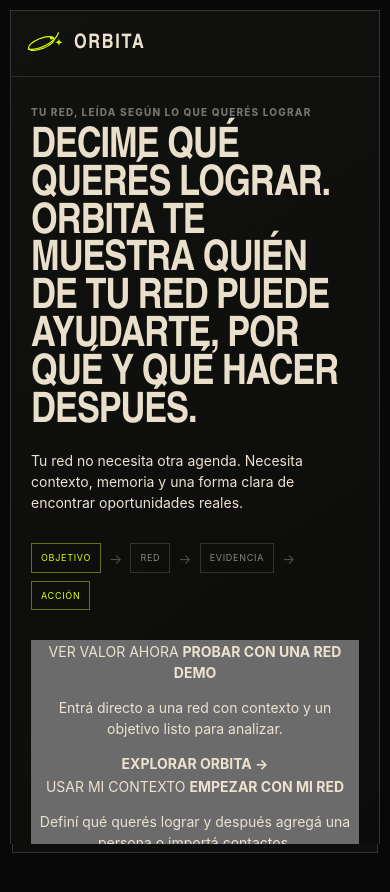
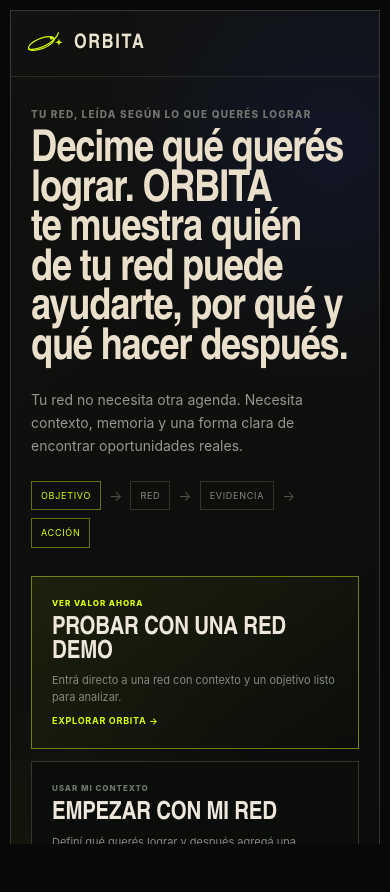
Before and after one commit to ivancristinisod-lang/ORBITA-APP, a website with bundled scripts: page index.html in a window 390 px wide. Both pictures are taken after a click on the button "ENTRAR →". Built offline with nearby package versions, Linux system fonts and the light colour scheme; files whose address does not match are found by name.

Commit message:
style: add breathing room and first-value onboarding

```diff
--- a/styles.css
+++ b/styles.css
@@ -504,3 +504,96 @@
   .network-goal-empty{min-height:calc(100vh - 180px);padding:28px 14px;border-left:0;border-right:0}
   .network-goal-empty h2{font-size:42px}
 }
+
+
+/* =========================================================
+   ORBITA V0.6.2 — FIRST VALUE EXPERIENCE
+   Lower friction, contextual guidance, more editorial air.
+   ========================================================= */
+:root{--content-max:1480px}
+.view{max-width:var(--content-max);padding:26px clamp(30px,4vw,58px) 68px}
+.page-head{margin-bottom:36px}
+.goal-intelligence{margin-bottom:42px}
+.attention-section{margin:44px 0 42px}
+.today-secondary{margin-top:18px}
+.v06-people-toolbar{margin-bottom:14px}
+.v06-filter-chips{margin-bottom:14px}
+.v06-people-list{margin-bottom:16px}
+.v06-import-strip{margin-top:16px}
+.network-command{margin-bottom:18px}
+.network-v06-layout{gap:18px}
+.v06-data-layout{gap:28px}
+
+/* Contextual tutorial signs */
+.tutorial-tip{position:relative;display:grid;grid-template-columns:32px minmax(0,1fr) 28px;gap:12px;align-items:start;max-width:920px;margin:0 0 28px;padding:13px 14px 13px 12px;border:1px solid #30342d;border-left:2px solid var(--cobalt);background:linear-gradient(90deg,rgba(39,71,255,.055),rgba(13,15,13,.65));box-shadow:0 14px 40px rgba(0,0,0,.12)}
+.tutorial-tip-mark{width:30px;height:30px;display:grid;place-items:center;border:1px solid #3d477a;color:#8fa0ff;background:rgba(39,71,255,.06)}
+.tutorial-tip-copy{display:grid;gap:3px;min-width:0}
+.tutorial-tip-copy strong{font-size:11px;color:#e5dfd4}
+.tutorial-tip-copy p{margin:0;max-width:760px;font-size:10px;line-height:1.55;color:#858a80}
+.tutorial-tip-close{width:26px;height:26px;display:grid;place-items:center;background:transparent;border:0;color:#666b62;cursor:pointer}
+.tutorial-tip-close:hover{color:var(--ivory)}
+.tutorial-inline-action{justify-self:start;margin-top:4px;padding:0;background:transparent;color:#9da8ff;font-size:9px;letter-spacing:.07em;cursor:pointer}
+
+/* First value onboarding */
+.v062-onboard-shell{width:min(1120px,100%);min-height:680px;overflow:hidden;background:
+  radial-gradient(circle at 88% 14%,rgba(39,71,255,.10),transparent 28%),
+  radial-gradient(circle at 18% 92%,rgba(220,255,0,.045),transparent 24%),
+  linear-gradient(145deg,#11120f,#0b0c0a)}
+.v062-onboard-hero{padding:clamp(32px,5vw,70px);display:grid;align-content:center}
+.v062-onboard-hero .onboard-hero-copy{max-width:970px}
+.v062-onboard-hero h1{max-width:980px;margin:10px 0 18px;font:900 clamp(42px,5.9vw,76px)/.9 var(--cond);letter-spacing:-.026em;text-transform:none;color:var(--ivory);text-wrap:balance}
+.v062-onboard-hero .onboard-hero-copy>p{max-width:720px;margin:0;color:#93978d;font-size:14px;line-height:1.65}
+.v062-onboard-loop{margin:24px 0 28px}
+.onboard-choice-grid{display:grid;grid-template-columns:1.15fr .85fr;gap:12px;max-width:900px}
+.onboard-choice-card{min-height:174px;padding:20px;border:1px solid #33372f;background:#0b0d0b;display:grid;align-content:start;gap:8px;text-align:left;cursor:pointer;transition:transform .18s ease,border-color .18s ease,background .18s ease}
+.onboard-choice-card:hover{transform:translateY(-2px);border-color:#555b4e;background:#10130e}
+.onboard-choice-card.primary{border-color:#73800d;background:linear-gradient(145deg,rgba(220,255,0,.075),rgba(11,13,11,.98))}
+.choice-kicker{font-size:8px;letter-spacing:.12em;color:#70766b;font-weight:800}
+.onboard-choice-card.primary .choice-kicker{color:var(--acid-v06)}
+.onboard-choice-card strong{font:900 25px/.95 var(--cond);letter-spacing:-.01em;color:#eee7db}
+.onboard-choice-card p{margin:0;max-width:420px;color:#858a80;font-size:11px;line-height:1.55}
+.onboard-choice-card b{margin-top:auto;font-size:9px;letter-spacing:.08em;color:#a6b0ff}
+.onboard-choice-card.primary b{color:var(--acid-v06)}
+.onboard-reassurance{display:block;margin-top:14px;color:#676c63;font-size:9px}
+.v062-goal-onboarding{padding:clamp(34px,7vw,82px);max-width:950px}
+.v062-goal-onboarding h2{margin-bottom:14px;font-size:clamp(42px,6vw,66px);text-transform:none}
+.v062-goal-onboarding>p{max-width:680px;font-size:13px}
+.v062-goal-onboarding .onboard-goal-field textarea{min-height:142px;margin-top:18px}
+.onboard-value-preview{display:grid;grid-template-columns:auto repeat(3,minmax(0,1fr));gap:7px;align-items:stretch;margin:18px 0 4px}
+.onboard-value-preview>span{grid-column:1/-1;font-size:8px;letter-spacing:.11em;color:#676c63}
+.onboard-value-preview>div{min-height:62px;border-top:1px solid #30342d;padding:9px 4px;color:#858a80;font-size:10px;line-height:1.4}
+.onboard-value-preview b{display:block;margin-bottom:4px;color:var(--acid-v06);font:800 16px var(--cond)}
+.v062-empty{max-width:760px;margin:72px auto;text-align:left;padding:44px}
+.v062-empty .onboarding-mark{margin-bottom:14px}
+.v062-empty h2{margin:10px 0 8px;font-size:38px;text-transform:none}
+.v062-empty p{max-width:560px;line-height:1.6}
+.empty-actions{display:flex;gap:8px;flex-wrap:wrap;margin-top:22px}
+
+@media(max-width:1100px){
+  .view{padding-left:28px;padding-right:28px}
+}
+@media(max-width:760px){
+  .view{padding:14px 14px 40px}
+  .page-head{margin-bottom:24px}
+  .tutorial-tip{grid-template-columns:28px minmax(0,1fr) 26px;margin-bottom:20px}
+  .onboard-choice-grid{grid-template-columns:1fr}
+  .onboard-choice-card{min-height:142px}
+  .onboard-value-preview{grid-template-columns:1fr}
+  .onboard-value-preview>span{grid-column:auto}
+  .v062-onboard-hero{padding:30px 20px}
+  .v062-onboard-hero h1{font-size:44px}
+  .v062-goal-onboarding{padding:30px 20px}
+  .v062-empty{margin:30px auto;padding:28px 20px}
+  .v062-empty h2{font-size:34px}
+}
+@media(max-width:430px){
+  .tutorial-tip{grid-template-columns:1fr 24px}
+  .tutorial-tip-mark{display:none}
+  .tutorial-tip-copy{grid-column:1}
+  .tutorial-tip-close{grid-column:2;grid-row:1}
+  .empty-actions{display:grid}
+  .empty-actions .btn{width:100%}
+}
+@media(prefers-reduced-motion:reduce){
+  .onboard-choice-card{transition:none!important}
+}
```
